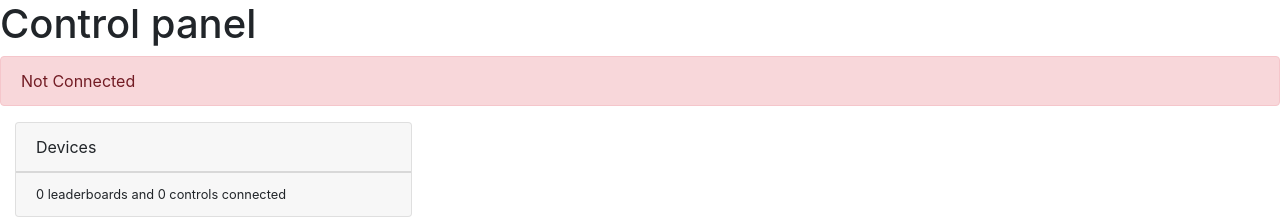
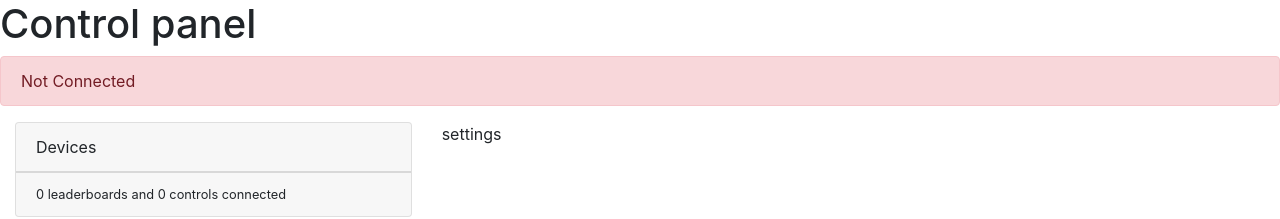
Before and after one commit to eckersleyalexander/orienteering_live_results, a Vue app in the folder Orienteering-LR-Local-Web-App/: page /control in a window 1280 px wide. Shown: the top 219 px of the page. Built offline with nearby package versions, Linux system fonts and the light colour scheme; what vue-native-websocket would draw is missing.

Commit message:
separate socket references

```diff
--- a/Orienteering-LR-Local-Web-App/src/components/Control.vue
+++ b/Orienteering-LR-Local-Web-App/src/components/Control.vue
@@ -18,7 +18,7 @@
                     </b-card>
                 </b-col>
                 <b-col>
-                    <p>{{selected}}</p>
+                    <p>{{selected}} settings</p>
                 </b-col>
             </b-row>
         </b-container>
--- a/Orienteering-LR-Local-Web-App/src/socket/store.js
+++ b/Orienteering-LR-Local-Web-App/src/socket/store.js
@@ -24,10 +24,10 @@ export const control_store = new Vuex.Store({
   },
   mutations:{
     [SOCKET_ONOPEN] (state, event)  {
-      Vue.prototype.$socket = event.currentTarget
+      Vue.prototype.$control_socket = event.currentTarget
       state.socket.online = true
       console.log("socket connected")
-      Vue.prototype.$socket.sendObj({action:"register", uuid:"controller1"})
+      Vue.prototype.$control_socket.sendObj({action:"register", uuid:"controller1"})
     },
     [SOCKET_ONCLOSE] (state, event)  {
       state.socket.online = false
@@ -38,6 +38,7 @@ export const control_store = new Vuex.Store({
     // default handler called for all methods
     [SOCKET_ONMESSAGE] (state, message)  {
       state.socket.message = message
+      console.error("Unhandled message:",message)
     },
     // mutations for reconnect methods
     [SOCKET_RECONNECT](state, count) {
@@ -69,12 +70,13 @@ export const leaderboard_store = new Vuex.Store({
   },
   mutations:{
     [SOCKET_ONOPEN] (state, event)  {
-      Vue.prototype.$socket = event.currentTarget
+      Vue.prototype.$leaderboard_socket = event.currentTarget
       state.socket.online = true
       console.log("socket connected")
     },
     [SOCKET_ONCLOSE] (state, event)  {
       state.socket.online = false
+      console.info("socket disconnected")
     },
     [SOCKET_ONERROR] (state, event)  {
       console.error(state, event)
@@ -82,6 +84,7 @@ export const leaderboard_store = new Vuex.Store({
     // default handler called for all methods
     [SOCKET_ONMESSAGE] (state, message)  {
       state.socket.message = message
+      console.error("Unhandled message")
     },
     // mutations for reconnect methods
     [SOCKET_RECONNECT](state, count) {
```
